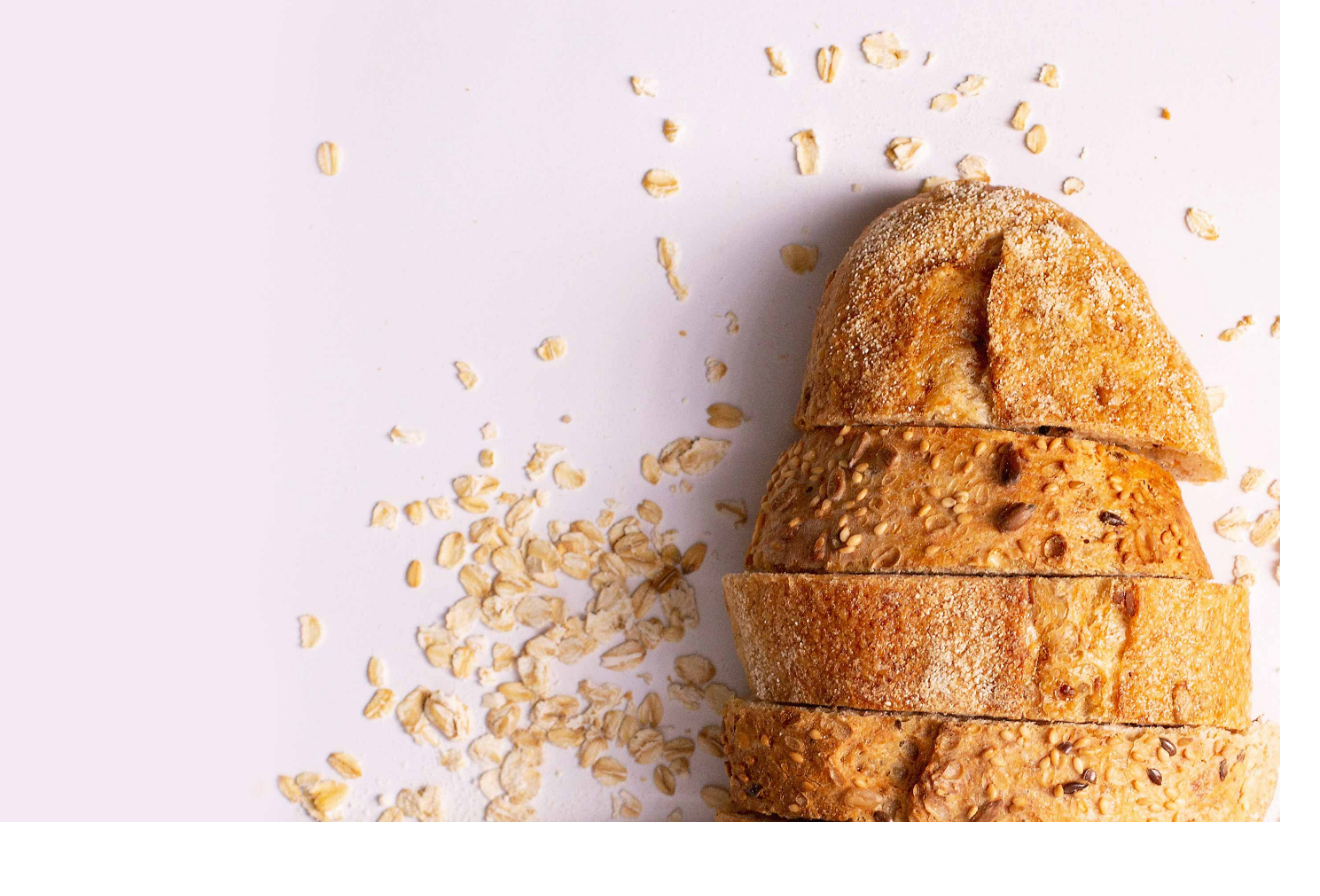
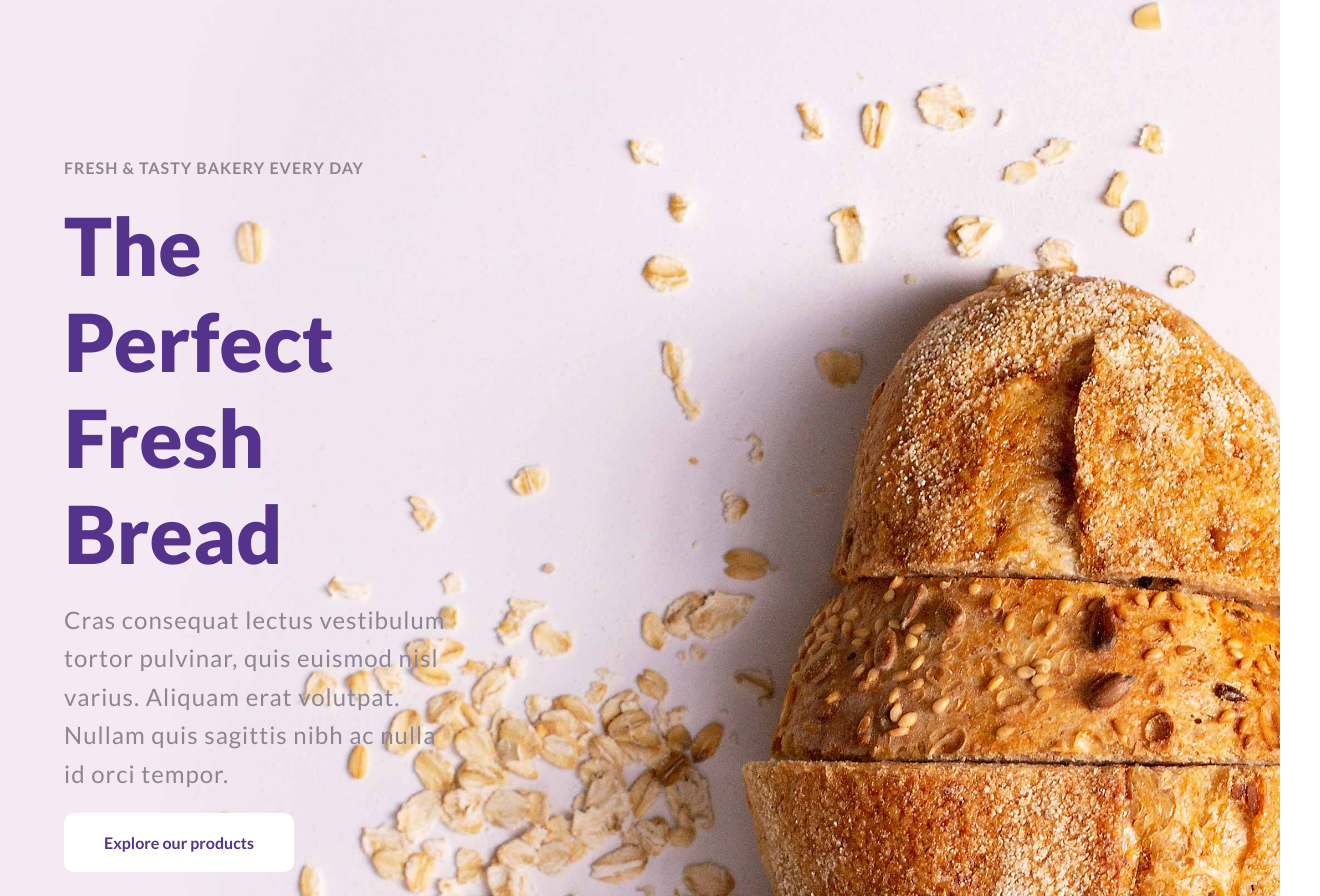
Before and after one commit to matteopoliti/proj-html-vuejs, a Vue app: page / in a window 1280 px wide. Shown: the part 178-1074 px from the top of the page, 1320 px wide, since content can reach past the window. Before the commit the page ends 1000 px from the top, so only its background shows below. Built offline with nearby package versions, Linux system fonts and the light colour scheme.

Commit message:
Feat(header): added jumbotron

```diff
--- a/src/components/header/AppHeader.vue
+++ b/src/components/header/AppHeader.vue
@@ -12,6 +12,14 @@
                     </li>
                 </ul>
             </div>
+        </div>
+        <div class="jumbotron">
+            <h5>fresh & tasty bakery every day</h5>
+            <h2>the perfect fresh bread</h2>
+            <p>Cras consequat lectus vestibulum tortor pulvinar, quis
+                euismod nisl varius. Aliquam erat volutpat. Nullam quis sagittis nibh ac nulla id orci tempor.
+            </p>
+            <a href="#ourProducts">Explore our products</a>
         </div>
     </header>
 </template>
@@ -40,7 +48,6 @@ header {
     background-repeat: no-repeat;
     background-size: cover;
     background-position: center;
-    height: 1000px;
 
     >div:first-child {
         display: flex;
@@ -57,9 +64,57 @@ header {
 
             li:first-child {
                 padding-bottom: 8px;
-                border-bottom: 3px solid $textColor;
+                border-bottom: 3px solid $textColorPurple;
             }
         }
     }
+
+    .jumbotron {
+        padding-block: 200px;
+        width: 30%;
+        margin-left: 5%;
+        display: flex;
+        gap: 20px;
+        flex-direction: column;
+        justify-content: center;
+
+        h5 {
+            text-transform: uppercase;
+            color: $textColorGrey;
+            letter-spacing: 1px;
+            font-size: 16px;
+        }
+
+        h2 {
+            text-transform: capitalize;
+            font-size: 80px;
+            color: $textColorPurple;
+            font-weight: 900;
+        }
+
+        p {
+            font-size: 24px;
+            letter-spacing: 1px;
+            color: $textColorGrey;
+            line-height: 160%;
+        }
+
+        a {
+            text-decoration: none;
+            background-color: $colorWhite;
+            padding: 20px;
+            color: $textColorPurple;
+            border-radius: 10px;
+            font-weight: 700;
+            width: 230px;
+            text-align: center;
+
+            &:hover {
+                background-color: $textColorPurple;
+                color: $colorWhite;
+            }
+        }
+
+    }
 }
 </style>
--- a/src/components/header/Navbar.vue
+++ b/src/components/header/Navbar.vue
@@ -28,10 +28,11 @@ export default {
 li {
     a {
         text-decoration: none;
-        color: $textColor;
+        color: $textColorPurple;
         text-transform: uppercase;
         font-weight: 700;
         letter-spacing: 1px;
+        font-size: clamp(0.5rem, 0.6vw, 2rem);
     }
 }
 </style>
--- a/src/styles/general.scss
+++ b/src/styles/general.scss
@@ -11,3 +11,8 @@
 img {
     display: block;
 }
+
+.container {
+    width: 90%;
+    margin: 0 auto;
+}
--- a/src/styles/partials/_variables.scss
+++ b/src/styles/partials/_variables.scss
@@ -1 +1,3 @@
-$textColor: #55328b
+$textColorPurple: #55328b;
+$textColorGrey: #8C8694;
+$colorWhite: #fff
```
Also changed, not shown: src/assets/img/palette.png (added), 1 other file (tests, documents, lock files or other folders).
